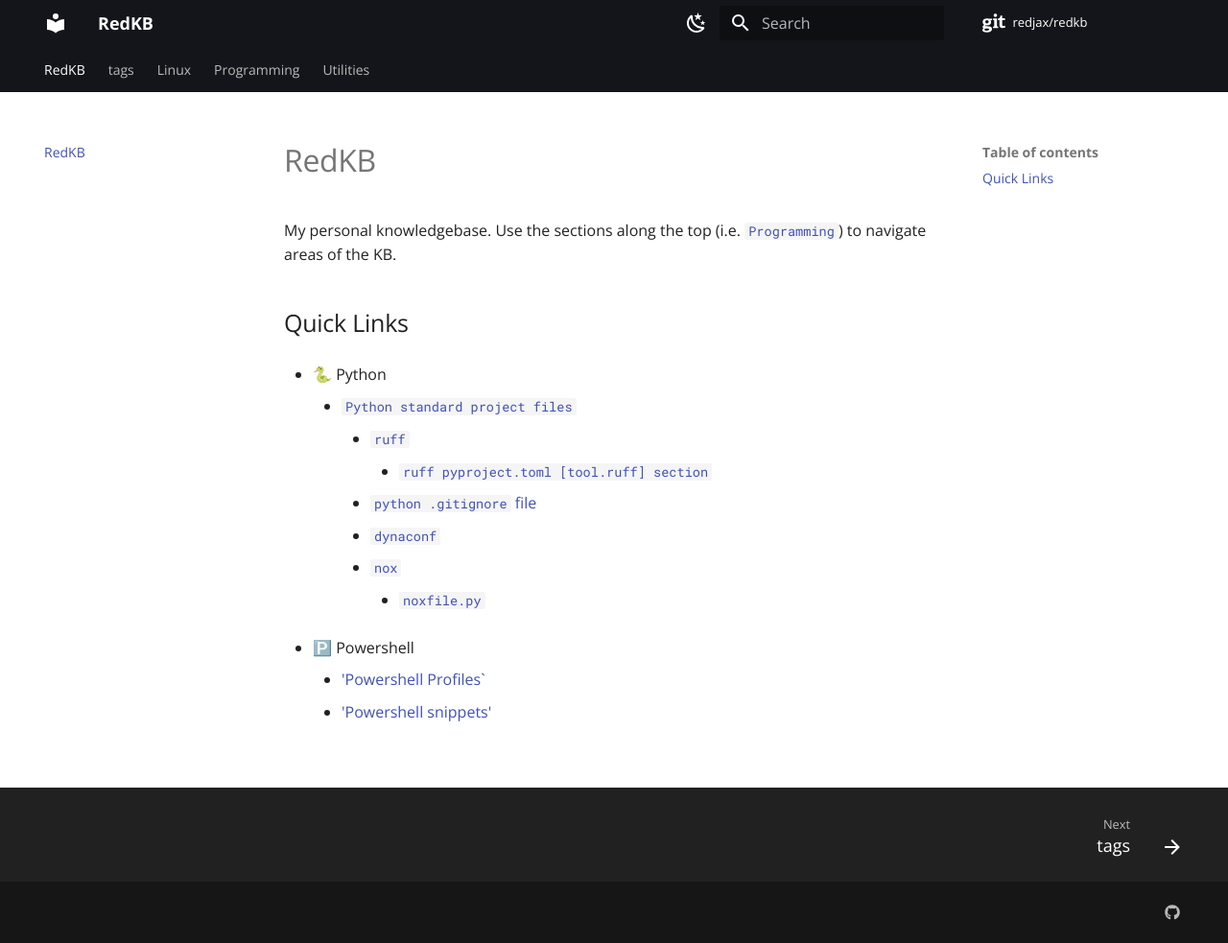
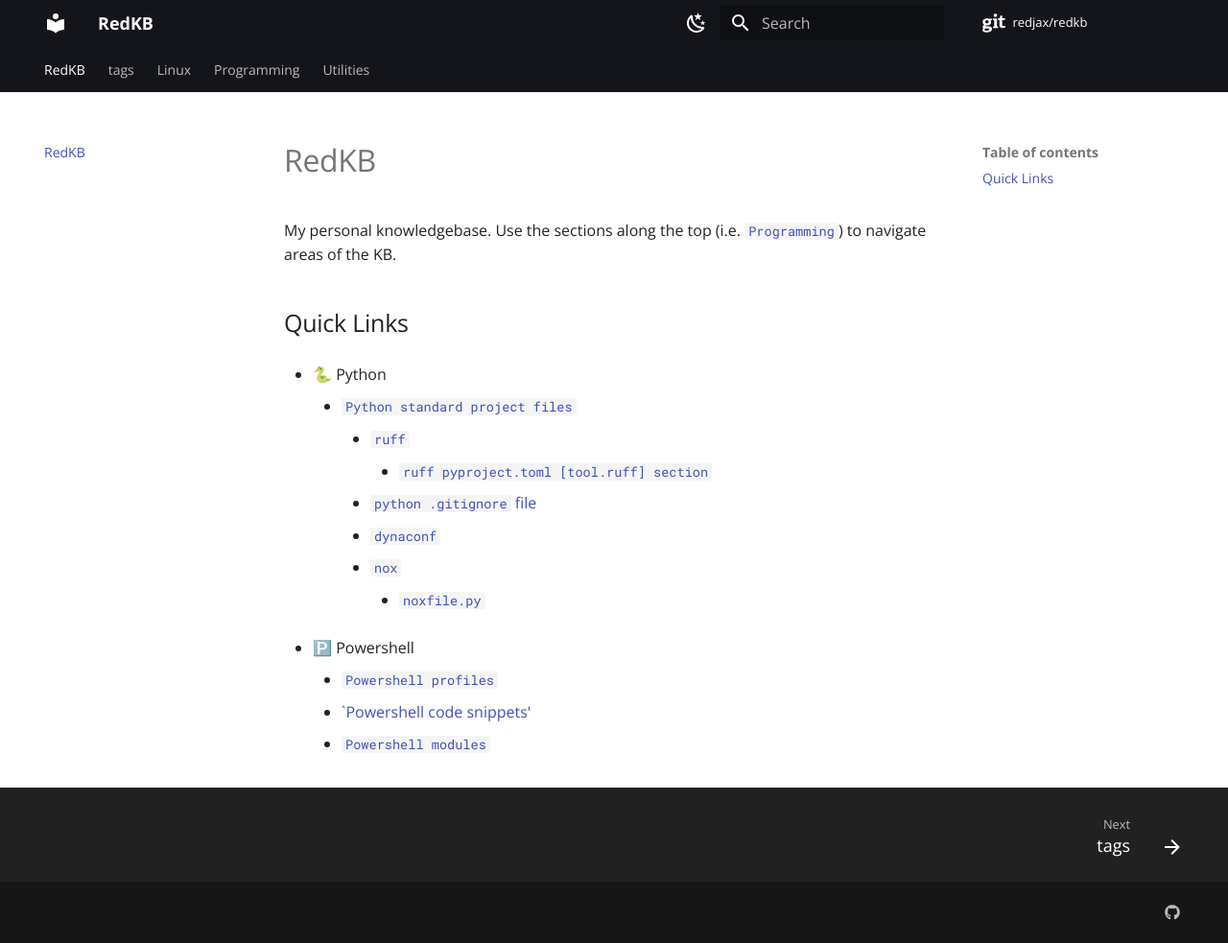
Before and after one commit to redjax/redkb, an MkDocs documentation site: the page built from docs/index.md, in a window 1280 px wide and 983 px high. Shown: the whole window at 96% size. Built offline with MkDocs 1.6.1 and Material for MkDocs 9.7.7, drawn with Linux system fonts in a browser that asks for light colours; comment, search, counter and statistics services are not loaded.

Commit message:
Update index page, add Powershell modules link, fix ' -> `

```diff
--- a/docs/index.md
+++ b/docs/index.md
@@ -14,5 +14,6 @@
             - [`noxfile.py`](programming/standard-project-files/python/nox/index.md#noxfilepy-base)
 
 - 🅿️ Powershell
-    - ['Powershell Profiles`](programming/powershell/profiles/index.md)
-    - ['Powershell snippets'](programming/powershell/snippets/index.md)
+    - [`Powershell profiles`](programming/powershell/profiles/index.md)
+    - [`Powershell code snippets'](programming/powershell/snippets/index.md)
+    - [`Powershell modules`](programming/powershell/modules/index.md)
```
